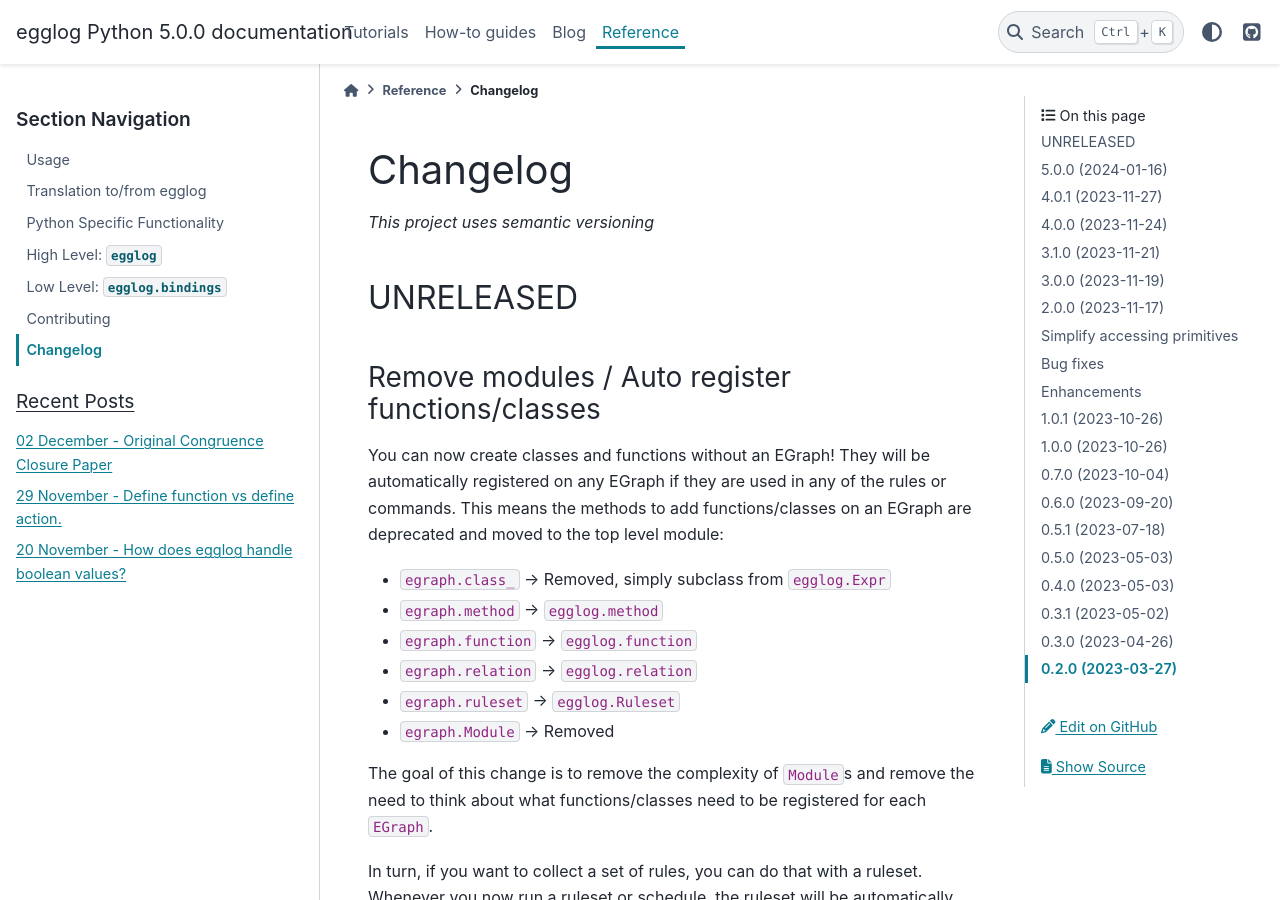
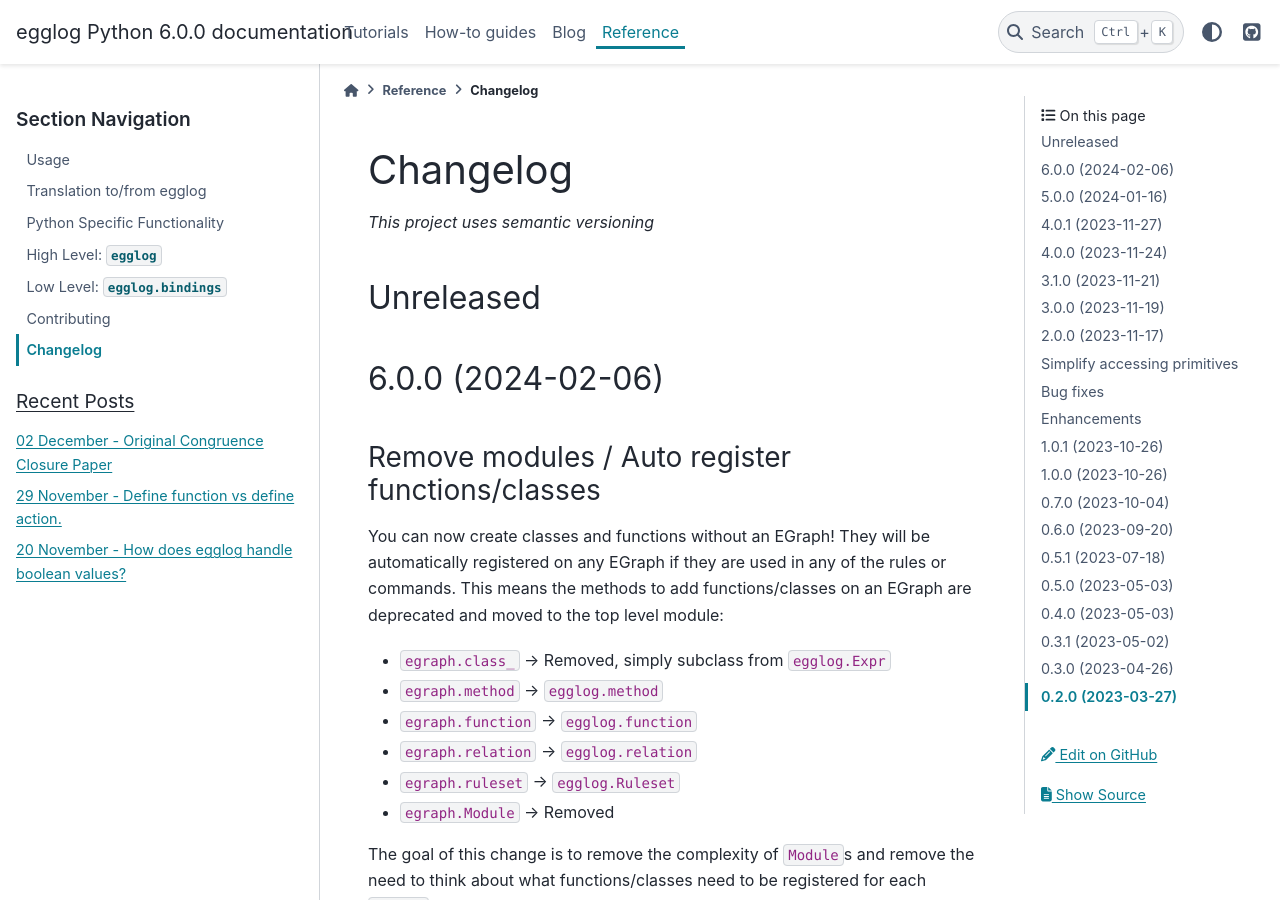
Before and after one commit to egraphs-good/egglog-python, a Sphinx documentation site: the page built from docs/changelog.md, in a window 1280 px wide and 900 px high. Built offline with Sphinx 7.4.7 and the PyData theme 0.15.4, drawn with Linux system fonts in a browser that asks for light colours; pages that are not in the unit, such as notebooks, are missing from menus; comment, search, counter and statistics services are not loaded; the version number is read from the project's files by our own code.

Commit message:
Version 6.0.0

```diff
--- a/Cargo.toml
+++ b/Cargo.toml
@@ -1,6 +1,6 @@
 [package]
 name = "egglog-python"
-version = "5.0.0"
+version = "6.0.0"
 edition = "2021"
 
 # See more keys and their definitions at https://doc.rust-lang.org/cargo/reference/manifest.html
--- a/docs/changelog.md
+++ b/docs/changelog.md
@@ -2,7 +2,9 @@
 
 _This project uses semantic versioning_
 
-## UNRELEASED
+## Unreleased
+
+## 6.0.0 (2024-02-06)
 
 ### Remove modules / Auto register functions/classes
 
```
Also changed, not shown: 1 other file.
